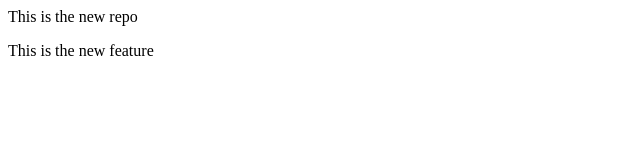
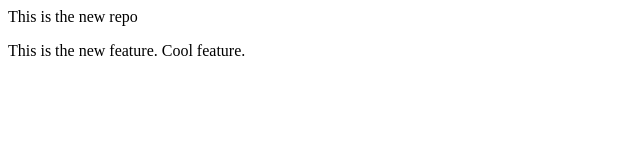
Before and after one commit to Jasmineriar/LocalRepo, a plain HTML site: page index.html in a window 1280 px wide. Shown: the full height of the page, 0-640 px from the left. Drawn offline with Linux system fonts and the light colour scheme.

Commit message:
Update index.html

```diff
--- a/index.html
+++ b/index.html
@@ -2,5 +2,5 @@
     This is the new repo
 </p>
 <p>
-    This is the new feature
+    This is the new feature. Cool feature.
 </p>
```
